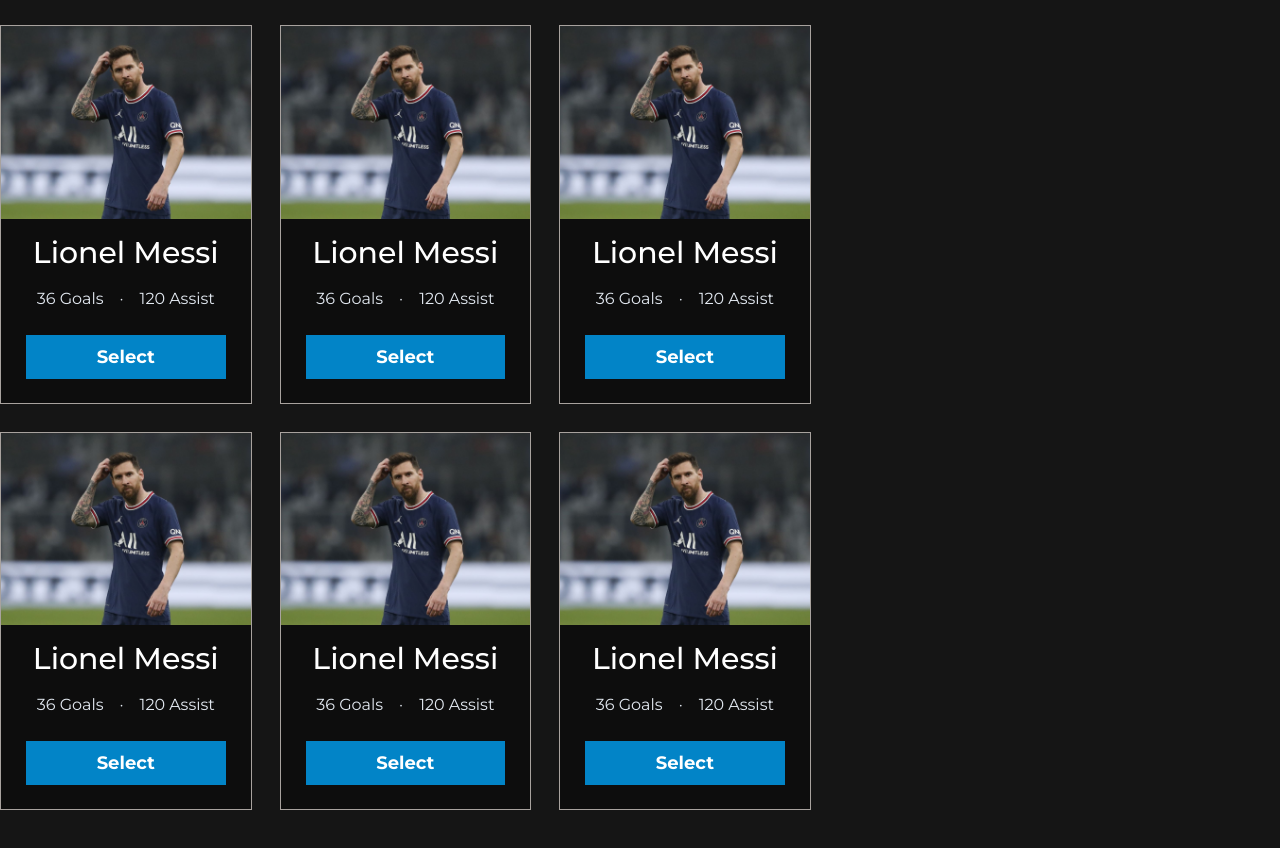
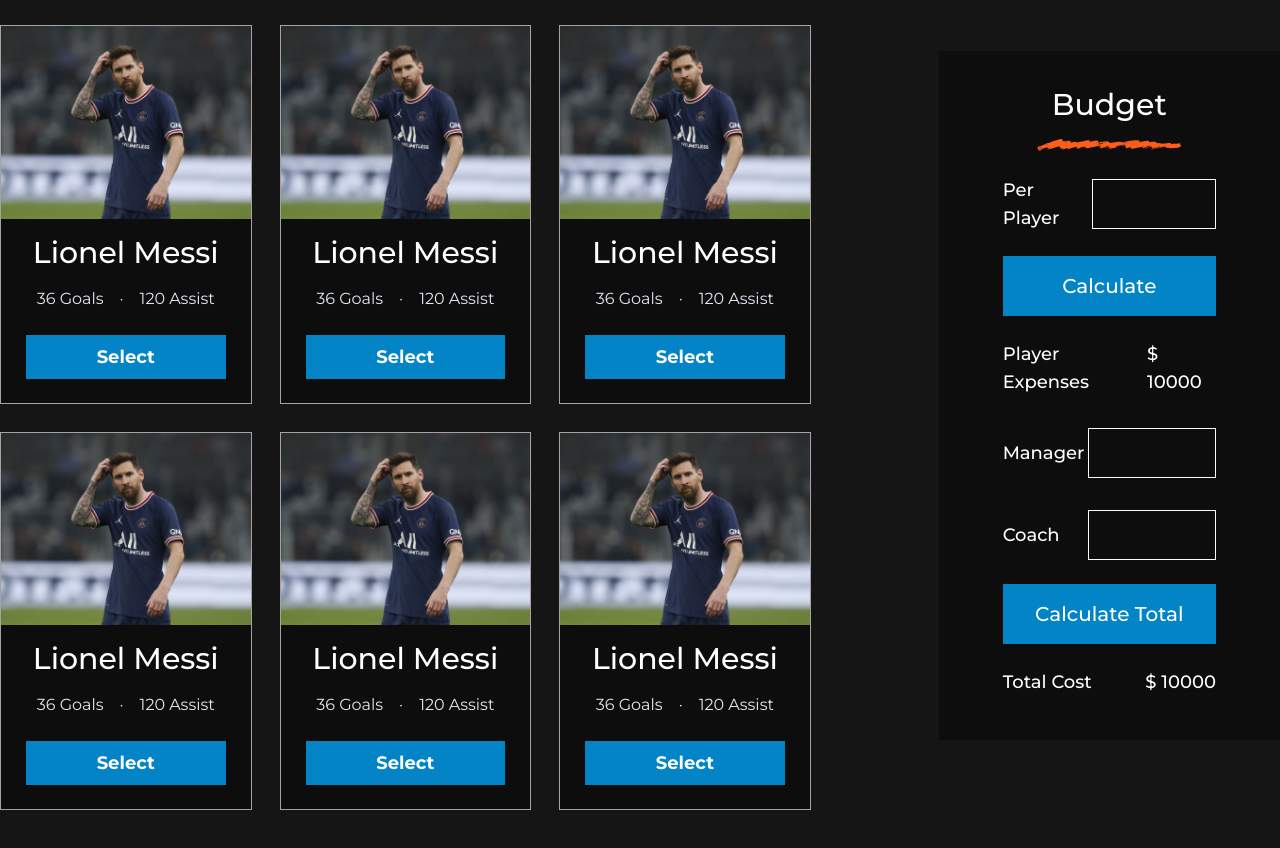
Before and after one commit to mukutdev/select-best-five, a plain HTML site: page index.html in a window 1280 px wide. Shown: the part 938-1786 px from the top of the page. Drawn offline with nearby package versions, Linux system fonts and the light colour scheme.

Commit message:
design complete

```diff
--- a/index.html
+++ b/index.html
@@ -11,8 +11,9 @@
 <body>
     <header class="header-area flex items-center">
            <div class="header-text container mx-auto px-80 ">
-            <h1 class="text-orange-600 text-center text-7xl font-bold py-8"> Select Your best Five</h1>
-            <p class="text-white text-center text-xl">Amet minim mollit non deserunt ullamco est sit aliqua dolor do amet sint. Velit officia consequat duis enim velit mollit. Exercitation veniam consequat sunt nostrud amet.</p>
+            <h1 class="text-orange-600 text-center text-7xl font-bold py-2"> Select Your best Five</h1>
+            <img src="./images/Line Marker.png" alt="" srcset="" class="ml-auto">
+            <p class="text-white text-center text-xl py-6">Amet minim mollit non deserunt ullamco est sit aliqua dolor do amet sint. Velit officia consequat duis enim velit mollit. Exercitation veniam consequat sunt nostrud amet.</p>
            </div>
     </header>
     <main>
@@ -160,7 +161,37 @@
                             <li class="text-white font-medium text-lg leading-10">Lionel Messi</li>
                             <li class="text-white font-medium text-lg leading-10">Lionel Messi</li>
                         </ol>
+                    </div>
 
+                    <div class="player-budget-area my-16">
+                        <div class="player-budget-inner bg-card py-5 px-16">
+                            <h2 class="player-name text-white font-medium text-3xl text-center py-4">Budget</h2>
+                            <img src="./images/Ureg-Ureg Marker.png" alt="" srcset="" class="mx-auto">
+                            <div class="player-costing my-6">
+                                <div class="single-player flex justify-between items-center">
+                                <label for="per-player" class="text-white  font-medium  text-lg">Per Player</label>
+                                <input type="number" id="per-player" class="text-white px-5 font-medium bg-transparent py-3 outline-none border border-slate-50 w-3/5 ">
+                                </div>
+                                <button class="bg-sky-600 flex w-full mx-auto justify-center my-6 text-white py-4 font-medium text-xl hover:bg-slate-300 hover:text-slate-600" id="calculate">Calculate</button>
+                                <div class="total-player-expense flex justify-between items-center">
+                                    <p class="text-white  font-medium  text-lg">Player Expenses</p>
+                                    <p  class="text-white  font-medium  text-lg">$ <span id="total-player-cost">10000</span></p>
+                                </div>
+                                <div class="maneger-cost flex justify-between items-center my-8">
+                                    <label for="Manager" class="text-white  font-medium  text-lg">Manager</label>
+                                    <input type="number" id="manager" class="text-white px-5 font-medium bg-transparent py-3 outline-none border border-slate-50 w-3/5 ">
+                                </div>
+                                <div class="coach-cost flex justify-between items-center my-6">
+                                    <label for="coach" class="text-white  font-medium  text-lg">Coach</label>
+                                    <input type="number" id="coach" class="text-white px-5 font-medium bg-transparent py-3 outline-none border border-slate-50 w-3/5 ">
+                                </div>
+                                <button class="bg-sky-600 flex w-full mx-auto justify-center my-6 text-white py-4 font-medium text-xl hover:bg-slate-300 hover:text-slate-600" id="calculate-total">Calculate Total</button>
+                                <div class="total-cost flex justify-between items-center">
+                                    <p class="text-white  font-medium  text-lg">Total Cost</p>
+                                    <p  class="text-white  font-medium  text-lg">$ <span id="total-cost">10000</span></p>
+                                </div>
+                            </div>
+                        </div>
                     </div>
                 </div>
             </div>
--- a/style.css
+++ b/style.css
@@ -13,6 +13,13 @@
     background-size: cover;
     height: 500px;
 }
+/* card background */
 .bg-card{
     background-color:#0D0D0D;
 }
+/* input increase decrease hide */
+input::-webkit-outer-spin-button,
+input::-webkit-inner-spin-button {
+  -webkit-appearance: none;
+  margin: 0;
+}
```
Also changed, not shown: images/Line Marker.png (added).
